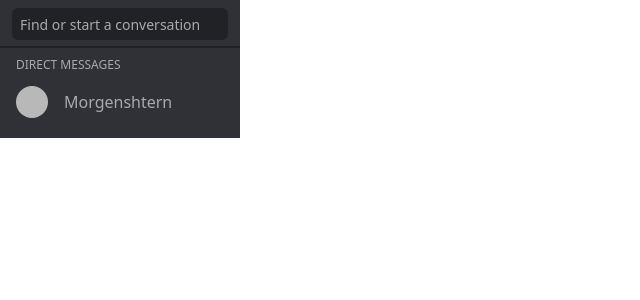
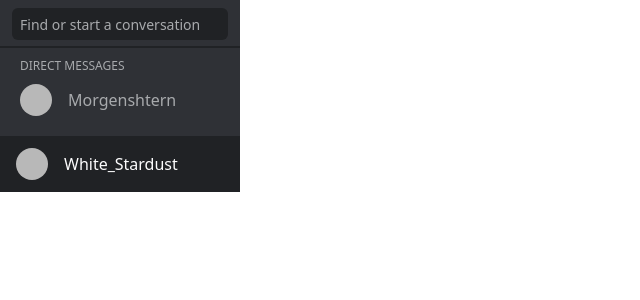
Before and after one commit to neeeeecka/discwrot, a Next.js app: page /components/sideBar in a window 1280 px wide. Shown: the top 300 px of the page, without its empty margins (0-640 px from the left). Built offline with nearby package versions, Linux system fonts and the light colour scheme.

Commit message:
Update sideBar.jsx

```diff
--- a/pages/components/sideBar.jsx
+++ b/pages/components/sideBar.jsx
@@ -1,4 +1,17 @@
 import React, { Component } from "react";
+
+class UserDock extends Component {
+  render() {
+    return (
+      <div className="flex cursor-pointer px-1 rounded-md">
+        <div className="user-head-small"></div>
+        <div className="text-darkGray-100 font-medium flex-1 flex">
+          <span className="m-auto ml-4">White_Stardust</span>
+        </div>
+      </div>
+    );
+  }
+}
 
 class UserRow extends Component {
   render() {
@@ -29,11 +42,14 @@ class SideBar extends Component {
             onChange={e => this.setState({ findText: e.target.value })}
           />
         </div>
-        <span className="text-xs px-4 mt-2 text-darkGray-400 font-medium">
-          DIRECT MESSAGES
-        </span>
-        <div className="p-3 pt-1 px-1">
+        <div className="p-3 pt-1 px-2">
+          <span className="text-xs px-3 mt-2 text-darkGray-400 font-medium">
+            DIRECT MESSAGES
+          </span>
           <UserRow />
+        </div>
+        <div className="bg-darkGray-900 p-3 m-auto mb-0 w-full">
+          <UserDock />
         </div>
       </div>
     );
```
